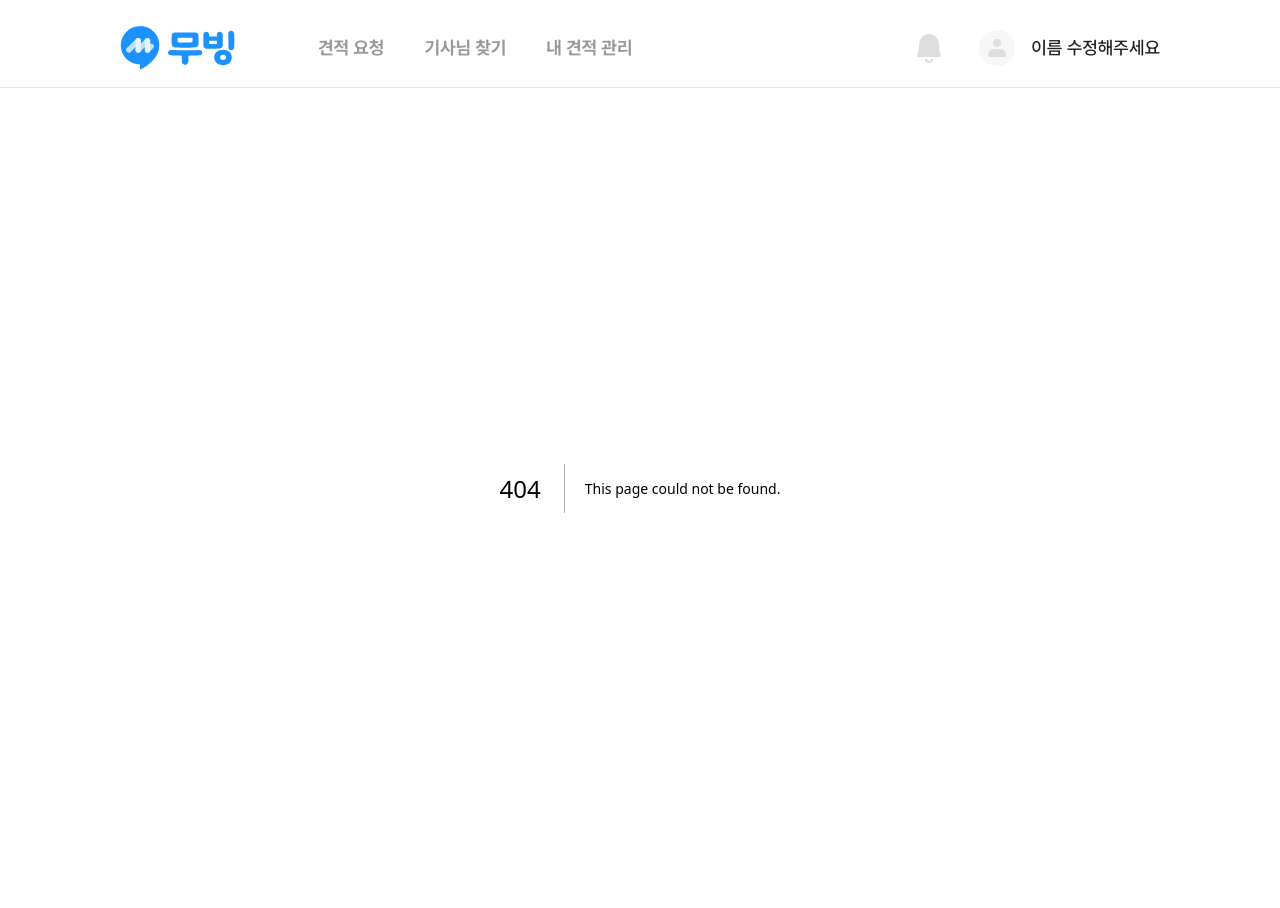
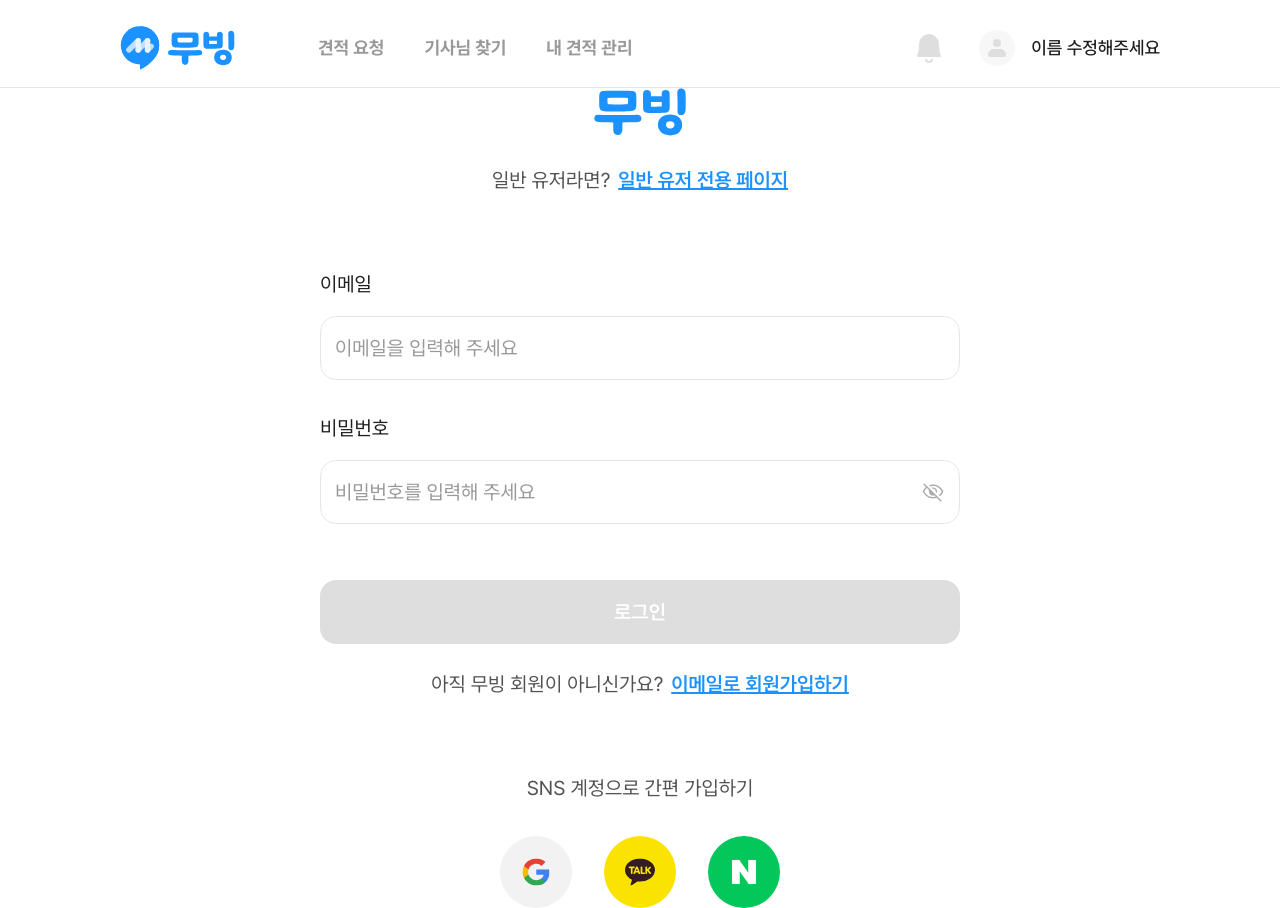
Before and after one commit to FS2-Part4-Team3/2-Moving-3-FE, a Next.js app: page /sign-in-driver in a window 1280 px wide. Before the commit this address had no page. Built offline with nearby package versions, Linux system fonts and the light colour scheme.

Commit message:
feat: add driver signin page

```diff
--- /dev/null
+++ b/src/app/sign-in-driver/page.tsx
@@ -0,0 +1,67 @@
+import logo from "@/../public/assets/sign/sign-logo.svg";
+import SignInClient from "@/pages/SignInClient";
+import Image from "next/image";
+import Link from "next/link";
+import google from "@/../public/assets/sign/ic_google.svg";
+import kakao from "@/../public/assets/sign/ic_kakao.svg";
+import naver from "@/../public/assets/sign/ic_naver.svg";
+
+export default function SignIn() {
+  return (
+    <div className="w-full h-[100vh] flex items-center justify-center">
+      <div className="w-[120rem] flex flex-col items-center justify-center gap-[7.2rem]">
+        <div className="flex flex-col lg:gap-[0.8rem] sm:gap-[0.4rem] lg:w-[68rem] sm:w-[32.7rem] items-center justify-center">
+          <Image
+            src={logo}
+            alt="logo"
+            width={140}
+            height={80}
+            className="p-[1rem] lg:block sm:hidden"
+          />
+          <Image
+            src={logo}
+            alt="logo"
+            width={112}
+            height={64}
+            className="p-[1rem] lg:hidden sm:block"
+          />
+          <div className="flex gap-[0.8rem] items-center">
+            <p className="font-normal lg:text-[2rem] lg:leading-[3.2rem] sm:text-[1.2rem] sm:leading-[1.8rem] text-black-200">
+              일반 유저라면?
+            </p>
+            <Link href="/sign-in-driver">
+              <p className="font-semibold lg:text-[2rem] sm:text-[1.2rem] leading-[2rem] text-blue-300 underline decoration-blue-300">
+                일반 유저 전용 페이지
+              </p>
+            </Link>
+          </div>
+        </div>
+        <div className="flex flex-col lg:gap-[2.4rem] sm:gap-[1.6rem]">
+          <div className="flex flex-col gap-[5.6rem]">
+            <SignInClient />
+          </div>
+          <div className="flex lg:gap-[0.8rem] sm:gap-[0.4rem] items-center justify-center">
+            <p className="font-normal lg:text-[2rem] sm:text-[1.2rem] lg:leading-[3.2rem] sm:leading-[1.8rem] lg:text-black-200 sm:text-black-100">
+              아직 무빙 회원이 아니신가요?
+            </p>
+            <Link href="/sign-up">
+              <p className="font-semibold lg:text-[2rem] sm:text-[1.2rem] leading-[2rem] text-blue-300 underline decoration-blue-300">
+                이메일로 회원가입하기
+              </p>
+            </Link>
+          </div>
+        </div>
+        <div className="flex flex-col lg:gap-[3.2rem] sm:gap-[2.4rem] items-center justify-center">
+          <p className="font-normal lg:text-[2rem] sm:text-[1.2rem] lg:leading-[3.2rem] sm:leading-[1.8rem] lg:text-black-200 sm:text-black-100">
+            SNS 계정으로 간편 가입하기
+          </p>
+          <div className="flex lg:gap-[3.2rem] sm:gap-[2.4rem]">
+            <Image src={google} alt="google" width={72} height={72} />
+            <Image src={kakao} alt="kakao" width={72} height={72} />
+            <Image src={naver} alt="naver" width={72} height={72} />
+          </div>
+        </div>
+      </div>
+    </div>
+  );
+}
--- a/src/pages/SignInClient.tsx
+++ b/src/pages/SignInClient.tsx
@@ -76,7 +76,7 @@ export default function SignInClient() {
             </div>
           </InputWrapper>
           {emailError && (
-            <p className="font-medium text-[1.6rem] leading-[2.6rem] text-red-200">
+            <p className="font-medium lg:text-[1.6rem] sm:text-[1.3rem] lg:leading-[2.6rem] sm:leading-[2.2rem] text-red-200">
               {emailError}
             </p>
           )}
@@ -114,7 +114,7 @@ export default function SignInClient() {
             </div>
           </InputWrapper>
           {passwordError && (
-            <p className="font-medium text-[1.6rem] leading-[2.6rem] text-red-200">
+            <p className="font-medium lg:text-[1.6rem] sm:text-[1.3rem] lg:leading-[2.6rem] sm:leading-[2.2rem] text-red-200">
               {passwordError}
             </p>
           )}
```
